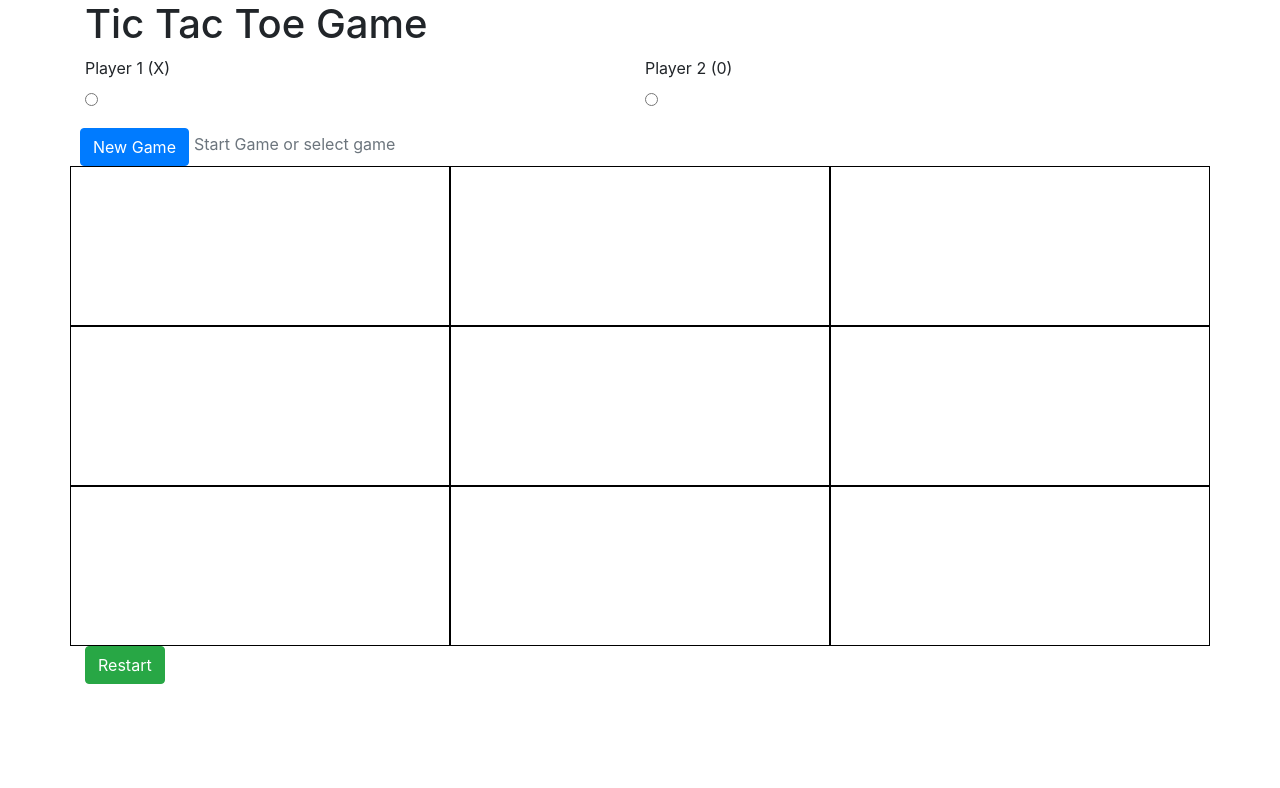
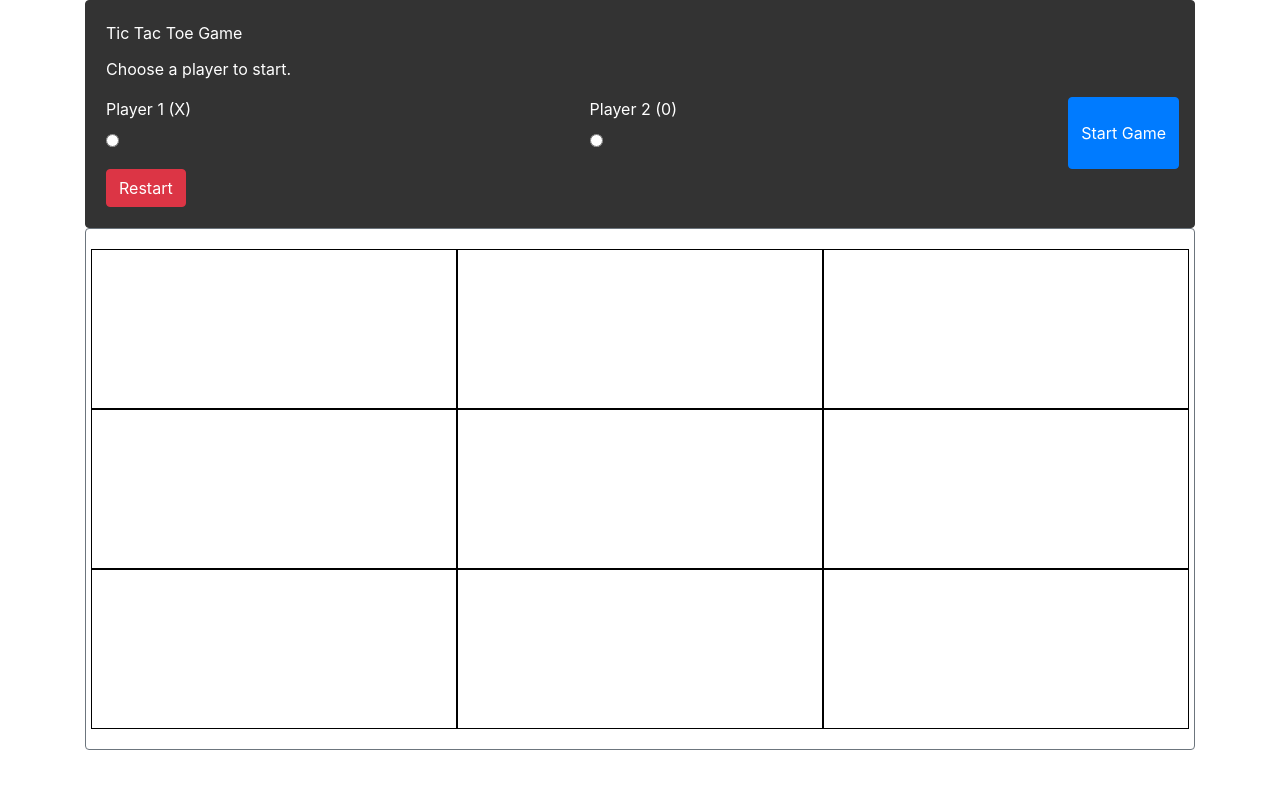
Before and after one commit to esfrantoche/tic-tac-toe, a React (Create React App) app: page / in a window 1280 px wide. Shown: the top 788 px of the page. Built offline with nearby package versions, Linux system fonts and the light colour scheme.

Commit message:
[Enhancement] Wrapping component boxes in Cards bootstrap component and add Modal bootstrap to show when a player has won

```diff
--- a/package.json
+++ b/package.json
@@ -7,7 +7,8 @@
     "react": "^16.8.6",
     "react-bootstrap": "^1.0.0-beta.10",
     "react-dom": "^16.8.6",
-    "react-scripts": "3.0.1"
+    "react-scripts": "3.0.1",
+    "reactstrap": "^8.0.1"
   },
   "scripts": {
     "start": "react-scripts start",
--- a/src/App.js
+++ b/src/App.js
@@ -1,6 +1,8 @@
 import React, {Component} from 'react';
 import './App.css';
 import Status from './components/Status';
+import { Badge, Card, CardTitle, CardText, Modal, ModalHeader, ModalBody } from 'reactstrap';
+
 class App extends Component{
   constructor (props){
     super(props)
@@ -8,9 +10,12 @@ class App extends Component{
       board : Array(9).fill(null),
       turn: null,
       winner: null,
-      draw:false
+      draw:false,
+      modal:false
+    };
+    this.toggle = this.toggle.bind(this);
   }
-  }
+
   handleClick(index){
     if(this.state.turn && !this.state.winner){
       let updatedBoard = this.state.board;
@@ -45,8 +50,10 @@ class App extends Component{
     for (let index = 0; index < tttRows.length; index++) {
       const [a,b,c] = tttRows[index];
       if(this.state.board[a] && this.state.board[a] === this.state.board[b] && this.state.board[a] === this.state.board[c]){
-        alert("you won");
-        this.setState({winner:this.state.turn});
+        this.setState({
+          winner:this.state.turn,
+          modal:true
+        });
       }
       if(this.state.board[a] === null ||  this.state.board[b] === null ||  this.state.board[c] === null){
         isDraw = false;
@@ -66,8 +73,15 @@ class App extends Component{
       board : Array(9).fill(null),
       turn: null,
       winner: null,
-      draw:false
+      draw:false,
+      modal:false
     });
+  }
+
+  toggle() {
+    this.setState(prevState => ({
+      modal: !prevState.modal
+    }));
   }
 
   render(){
@@ -77,21 +91,37 @@ class App extends Component{
             className="box col-md-4 text-center"
             key={index}
             onClick={ (e) => this.handleClick(index)}>
-              {box}
+            <h1><Badge color="secondary">{box}</Badge></h1>
+
         </div>
       );
     return (
       <div className="container">
-        <h1>Tic Tac Toe Game</h1>
+        <Modal isOpen={this.state.modal} toggle={this.toggle} className={this.props.className}>
+          <ModalHeader toggle={this.toggle}>Result</ModalHeader>
+          <ModalBody>
+            You won !
+          </ModalBody>
+        </Modal>
+        <Card body inverse style={{ backgroundColor: '#333', borderColor: '#333' }}>
+          <CardTitle>Tic Tac Toe Game</CardTitle>
+          <CardText>
             <Status
               player = {this.state.turn}
               setPlayer = {(e) => {this.setPlayer(e)}}
               winner = {this.state.winner}
               draw = {this.state.draw} />
+            <button type="button" class="btn btn-danger" onClick={() => this.gameReset()}>Restart</button>
+          </CardText>
+        </Card>
+        <Card body outline color="secondary">
+          <CardText>
             <div className="row">
               {Box}
             </div>
-        <button type="button" class="btn btn-success" onClick={() => this.gameReset()}>Restart</button>
+          </CardText>
+        </Card>
+
       </div>
     );
   }
--- a/src/components/Player.js
+++ b/src/components/Player.js
@@ -1,5 +1,6 @@
 import React, {Component} from 'react';
 import { Form, Button, Col } from 'react-bootstrap';
+import { Card, CardTitle, CardText } from 'reactstrap';
 
 class Player extends Component{
   handleForm(e) {
@@ -8,6 +9,8 @@ class Player extends Component{
   }
   render(){
     return (
+      <div>
+          <CardText>Choose a player to start.</CardText>
           <Form onSubmit={(e) => this.handleForm(e)}>
             <Form.Row>
               <Form.Group as={Col} controlId="formBasicChecboxP1">
@@ -18,16 +21,12 @@ class Player extends Component{
                 <Form.Label>Player 2 (0)</Form.Label>
                 <Form.Check type="radio" name="player" value="0" />
               </Form.Group>
+              <Button color="primary" type="submit">
+                Start Game
+              </Button>{' '}
             </Form.Row>
-            <Form.Row>
-              <Button color="primary" type="submit">
-                New Game
-              </Button>{' '}
-              <Form.Text as={Col} className="text-muted">
-                Start Game or select game
-              </Form.Text>{' '}
-            </Form.Row>
-          </Form>)
+          </Form>
+      </div>)
   };
 }
 
--- a/src/components/Status.js
+++ b/src/components/Status.js
@@ -1,6 +1,7 @@
 import React, {Component} from 'react';
 import Player from './Player';
-import TurnPlayer from './turnPlayer'
+import TurnPlayer from './turnPlayer';
+import { Badge } from 'reactstrap';
 
 class Status extends Component {
   handleSetPlayer(e) {
@@ -13,7 +14,7 @@ class Status extends Component {
         <div className="row">
           <div className="col-md-6 offset-md-3">
             <div className="alert alert-primary text-center" role="alert">
-              <b>The player <i>{this.props.winner}</i> has won</b>{' '}
+              <h1>The player <Badge color="secondary">{this.props.winner}</Badge> has won</h1>
             </div>
           </div>
         </div>
@@ -23,7 +24,7 @@ class Status extends Component {
         <div className="row">
           <div className="col-md-6 offset-md-3">
             <div className="alert alert-warning text-center" role="alert">
-              <b>It was a draw</b>{' '}
+              <h1>It was a draw</h1>{' '}
             </div>
           </div>
         </div>
--- a/src/components/turnPlayer.js
+++ b/src/components/turnPlayer.js
@@ -1,4 +1,5 @@
 import React, {Component} from 'react';
+import { Badge } from 'reactstrap';
 
 class TurnPlayer extends Component {
   render(){
@@ -6,7 +7,7 @@ class TurnPlayer extends Component {
       <div className="row">
         <div className="col-md-6 offset-md-3">
           <div className="alert alert-info text-center" role="alert">
-            <b>Turn: <i>{this.props.turn}</i></b>
+            <h1>Turn: <Badge color="secondary">{this.props.turn}</Badge></h1>
           </div>
         </div>
       </div>
```
Also changed, not shown: 1 other file (tests, documents, lock files or other folders). Lines whose indentation alone changed are shown as unchanged.
